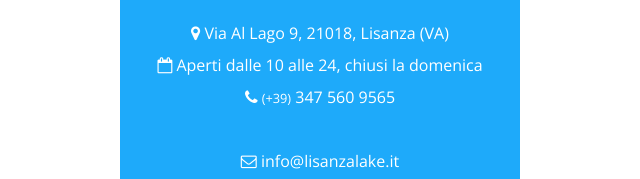
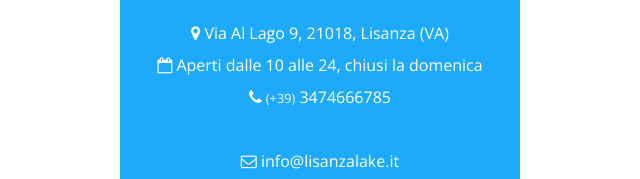
Before and after one commit to fawsweb/lisanzalake.it, a plain HTML site: page index.html in a window 1280 px wide. Shown: the part 1802-1981 px from the top of the page, 320-960 px from the left. Drawn offline with nearby package versions, Linux system fonts and the light colour scheme.

Commit message:
Update index.html

```diff
--- a/index.html
+++ b/index.html
@@ -201,7 +201,7 @@
 					<p class='text-center'>
 						<i class='fa fa-map-marker'></i> Via Al Lago 9, 21018, Lisanza (VA)<br>
 						<i class='fa fa-calendar-o'></i> Aperti dalle 10 alle 24, chiusi la domenica<br>
-						<i class='fa fa-phone'></i> <a href='tel:+393475609565'><small>(+39)</small> 347 560 9565</a><br>
+						<i class='fa fa-phone'></i> <a href='tel:+393474666785'><small>(+39)</small> 3474666785</a><br>
 						<br>
 						<i class='fa fa-envelope-o'></i> <a href='malto:info@lisanzalake.it'>info@lisanzalake.it</a><br>
 						<i class='fa fa-instagram'></i> <a href='https://www.instagram.com/lisanzalake'>lisanzalake</a><br>
```
